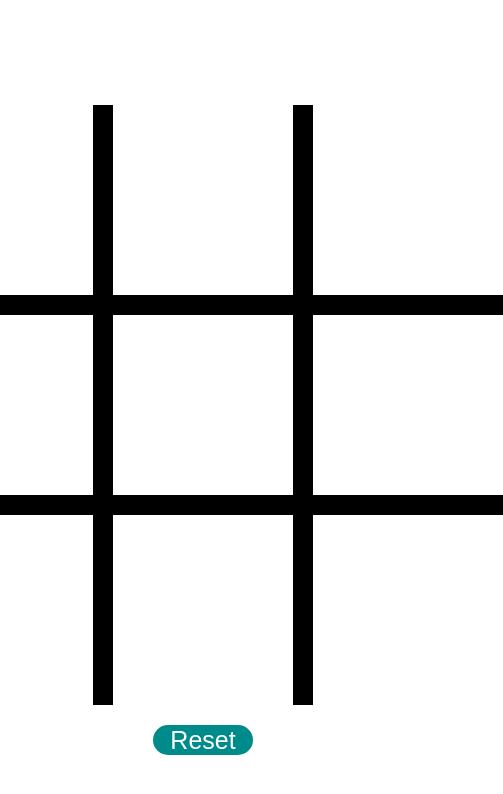
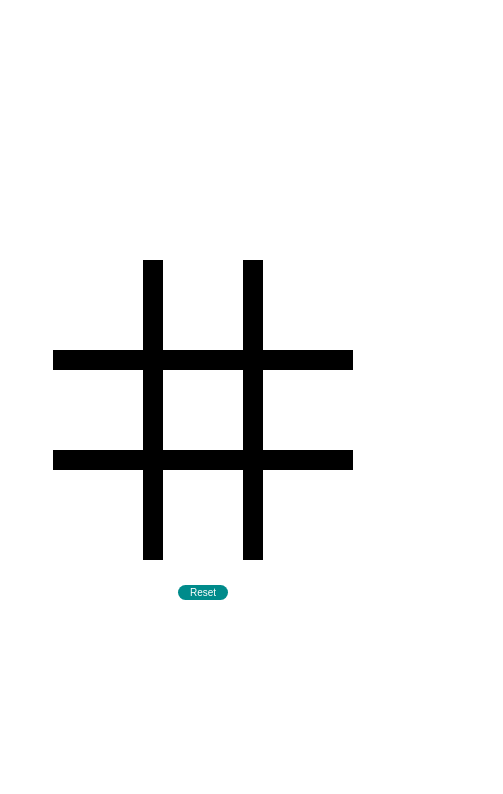
Before and after one commit to ezaboroskie/Tic-Tac-Toe, a plain HTML site: page index.html in a window 390 px wide. Shown: the whole page, 503 px wide, since content can reach past the window. Drawn offline with Linux system fonts and the light colour scheme.

Commit message:
Adds media queries for multiple screen sizes

```diff
--- a/style.css
+++ b/style.css
@@ -41,17 +41,17 @@ body{
 
 .top-row{
     display: flex;
-    height: 200px;
+    height: 33.3%;
     width: 100%;
 }
 .middle-row{
     display: flex;
-    height: 200px;
+    height: 33.3%;
     width: 100%;
 }
 .bottom-row{
     display: flex;
-    height: 200px;
+    height: 33.3%;
     width: 100%;
 }
 .square-box1{
@@ -147,7 +147,7 @@ body{
     align-items: center;
     width: 100%;
     height: 100%;
-    font-size: 100px;
+    font-size: 150px;
     color: rgb(200, 110, 0);
     z-index: 2;
 }
@@ -157,7 +157,7 @@ body{
     align-items: center;
     width: 100%;
     height: 100%;
-    font-size: 100px;
+    font-size: 150px;
     color: darkcyan;
     z-index: 2;
 }
@@ -197,3 +197,143 @@ body{
     color: white;
     border: solid 5px darkcyan;
 }
+
+@media screen and (max-width: 650px){
+    .game-container{
+        margin: auto;
+        display: flex;
+        flex-direction: column;
+        width: 450px;
+        height: 450px;
+        margin-bottom: 10px;
+    }
+
+    .square-box1{
+        height: 150px;
+        width: 150px;
+    }
+    .square-box2{
+        height: 150px;
+        width: 150px;
+    }
+    .square-box3{
+        height: 150px;
+        width: 150px;
+    }
+    .square-box4{
+        height: 150px;
+        width: 150px;
+    }
+    .square-box5{
+        height: 150px;
+        width: 150px;
+    }
+    .square-box6{
+        height: 150px;
+        width: 150px;
+    }
+    .square-box7{
+        height: 150px;
+        width: 150px;
+    }
+    .square-box8{
+        height: 150px;
+        width: 150px;
+    }
+    .square-box9{
+        height: 150px;
+        width: 150px;
+    }
+    .x-pop-on{
+        height: 450px;
+        width: 450px;
+        font-size: 50px;
+    }
+    .o-pop-on{
+        height: 450px;
+        width: 450px;
+        font-size: 50px;
+    }
+    .reset-btn{
+        height: 20px;
+        width: 75px;
+        font-size: 15px;
+        margin-top: 15px;
+    }
+    .place-o{
+        font-size: 100px;
+    }
+    .place-x{
+        font-size: 100px;
+    }
+}
+
+@media screen and (max-width: 400px){
+    .game-container{
+        margin: auto;
+        display: flex;
+        flex-direction: column;
+        width: 300px;
+        height: 300px;
+        margin-bottom: 10px;
+    }
+
+    .square-box1{
+        height: 100px;
+        width: 100px;
+    }
+    .square-box2{
+        height: 100px;
+        width: 100px;
+    }
+    .square-box3{
+        height: 100px;
+        width: 100px;
+    }
+    .square-box4{
+        height: 100px;
+        width: 100px;
+    }
+    .square-box5{
+        height: 100px;
+        width: 100px;
+    }
+    .square-box6{
+        height: 100px;
+        width: 100px;
+    }
+    .square-box7{
+        height: 100px;
+        width: 100px;
+    }
+    .square-box8{
+        height: 100px;
+        width: 100px;
+    }
+    .square-box9{
+        height: 100px;
+        width: 100px;
+    }
+    .x-pop-on{
+        height: 300px;
+        width: 300px;
+        font-size: 35px;
+    }
+    .o-pop-on{
+        height: 300px;
+        width: 300px;
+        font-size: 35px;
+    }
+    .reset-btn{
+        height: 15px;
+        width: 50px;
+        font-size: 10px;
+        margin-top: 15px
+    }
+    .place-o{
+        font-size: 75px;
+    }
+    .place-x{
+        font-size: 75px;
+    }
+}
```
